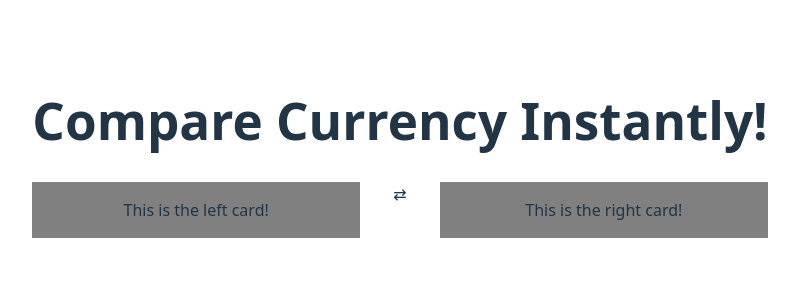
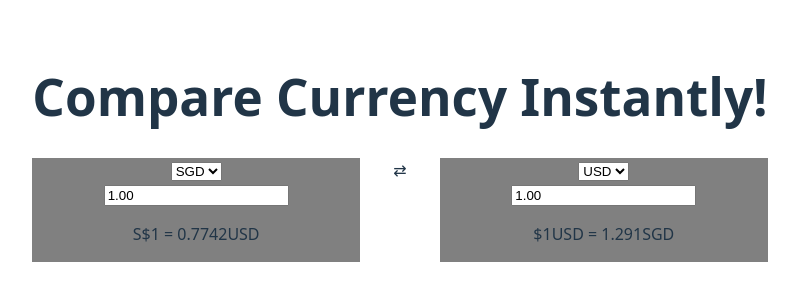
Before and after one commit to junesutan/currency-converter, a React (Vite) app in the folder currency-converter/: page / in a window 1280 px wide. Shown: the part 252-552 px from the top of the page, without its empty margins (240-1039 px from the left). Built offline with nearby package versions, Linux system fonts and the light colour scheme.

Commit message:
somewhat got the dropdown and input to store value, next step is for the boxes to be able to take left value and update right, take right value and update left

```diff
--- a/currency-converter/src/components/Converter.jsx
+++ b/currency-converter/src/components/Converter.jsx
@@ -1,11 +1,28 @@
 import React from "react";
+import { useState } from "react";
+
+const dummyExchangeRate = 0.7742;
 
 const Converter = () => {
-  //   const [baseValue, setBaseValue] = useState("0.00");
+  const [leftCurrency, setLeftCurrency] = useState("sgd");
+  const [rightCurrency, setRightCurrency] = useState("usd");
+
+  const [leftValue, setLeftValue] = useState("1.00");
+  const [rightValue, setRightValue] = useState("1.00");
 
   //   const handleChange = (event) => {
   //     setBaseValue(event.target.value);
   //   };
+
+  //WRITING A FUNCTION TO HANDLE HOW TYPING ON THE LEFT UPDATES THE TEXTBOX ON THE RIGHT
+  const onLeftChange = (e) => {
+    const v = e.target.value;
+    setLeftValue(v);
+    if (rate && v !== "") {
+      const value = parseFloat(v) * dummyExchangeRate;
+      setRightValue(value);
+    }
+  };
 
   return (
     <>
@@ -14,14 +31,71 @@ const Converter = () => {
       <div
         style={{ display: "grid", gridTemplateColumns: "1fr 80px 1fr" }} // creates three columns
       >
+        {/* LEFT CARD */}
         <div style={{ background: "grey" }}>
-          <p>This is the left card!</p>
+          {/* <label htmlFor="currency"></label> */}
+          <select
+            id="currency"
+            value={leftCurrency}
+            onChange={(e) => {
+              console.log("from currency has changed to:", e.target.value);
+              setLeftCurrency(e.target.value);
+            }}
+          >
+            <option value="usd">USD</option>
+            <option value="eur">EUR</option>
+            <option value="sgd">SGD</option>
+          </select>
+
+          {/* LEFT INPUT BOX */}
+          <div>
+            <input
+              type="number"
+              min="0"
+              value={leftValue}
+              onChange={(e) => {
+                console.log("left value input:", e.target.value);
+                setLeftValue(e.target.value);
+              }}
+            />
+          </div>
+
+          <p>S$1 = 0.7742USD</p>
         </div>
 
+        {/* SWAP BUTTON */}
         <div>⇄</div>
 
+        {/* RIGHT CARD */}
         <div style={{ background: "grey" }}>
-          <p>This is the right card!</p>
+          {/* <label htmlFor="currency"></label> */}
+          <select
+            id="currency"
+            value={rightCurrency}
+            onChange={(e) => {
+              console.log("right currency has changed to:", e.target.value);
+              setLeftCurrency(e.target.value);
+            }}
+          >
+            <option value="usd">USD</option>
+            <option value="eur">EUR</option>
+            <option value="sgd">SGD</option>
+          </select>
+
+          {/* RIGHT INPUT BOX */}
+          <div>
+            <input
+              type="number"
+              min="0"
+              value={rightValue}
+              onChange={(e) => {
+                console.log("right value input:", e.target.value);
+                setRightValue(e.target.value);
+              }}
+            />
+          </div>
+
+          <p>$1USD = 1.291SGD</p>
         </div>
       </div>
       {/* <label htmlFor="basevalue"></label>
```
